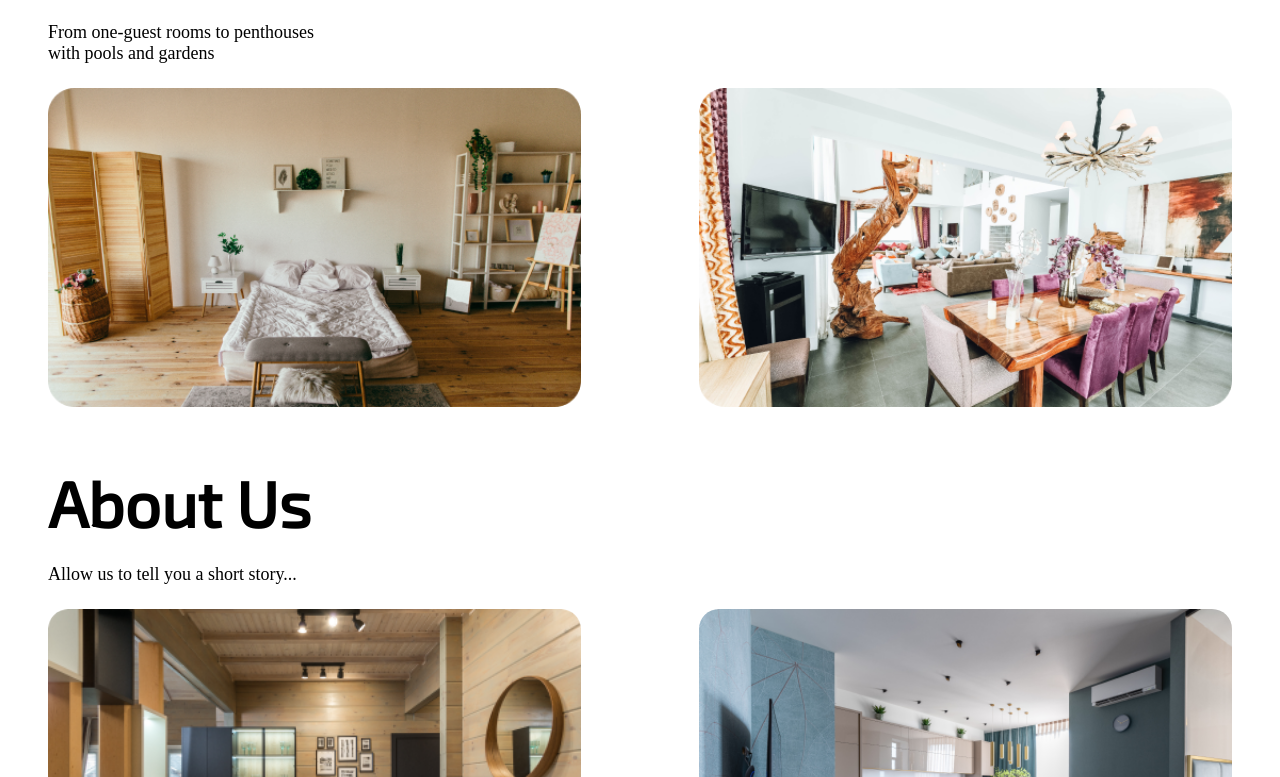
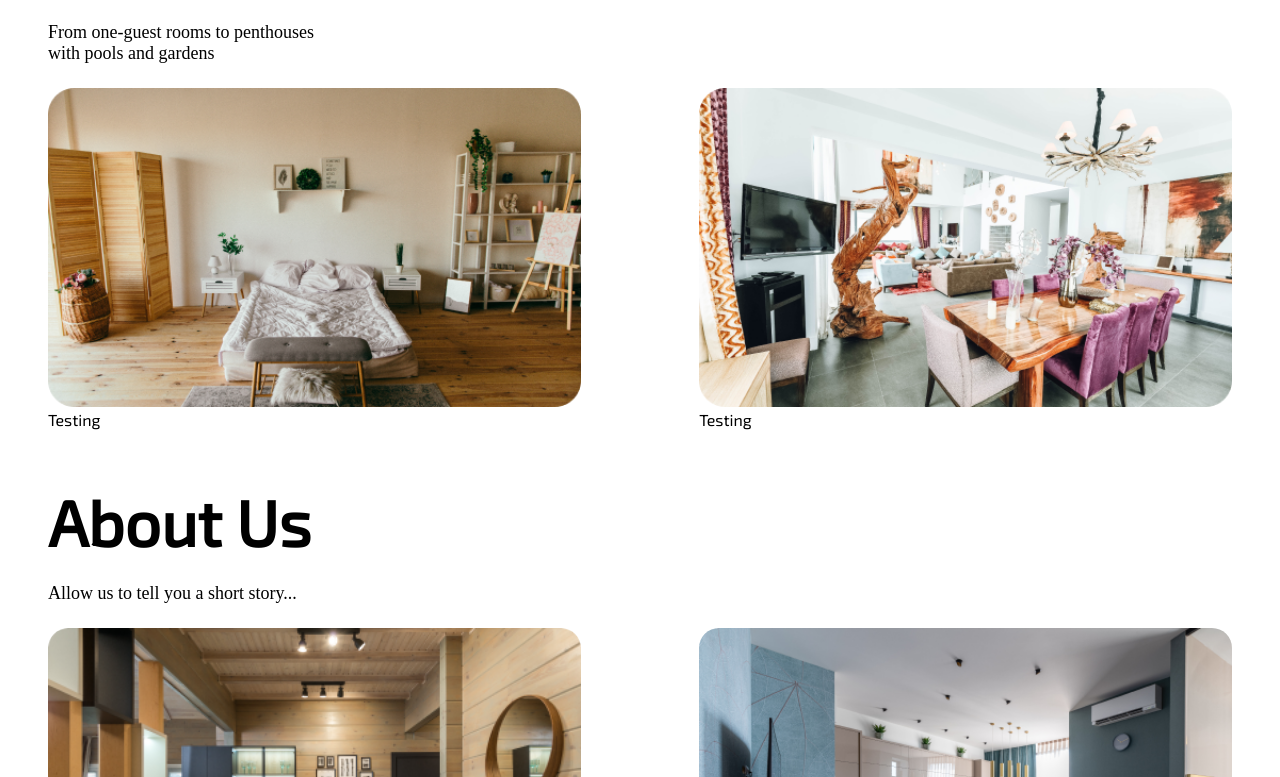
Before and after one commit to kashifnazar/code-20220825-kashifnazar, a React (Create React App) app: page / in a window 1280 px wide. Shown: the part 1078-1855 px from the top of the page. Built offline with nearby package versions, Linux system fonts and the light colour scheme.

Commit message:
Showing extra info

```diff
--- a/src/components/section/index.tsx
+++ b/src/components/section/index.tsx
@@ -15,7 +15,12 @@ const Section = <T extends unknown>({title, description, galleryItems} : Props<T
         </div>
 
         <div className="gallery">
-          {galleryItems.map(i => <div className="gallery-item"><img src={i.image} alt={i.description}/></div>)}
+          {galleryItems.map(i => <div className="gallery-item">
+                    <img src={i.image} alt={i.description}/>
+                      <div className='extra-info'>Testing</div>
+
+
+                    </div>)}
         </div>
 
 
--- a/src/components/section/section.css
+++ b/src/components/section/section.css
@@ -29,3 +29,7 @@ section div.gallery-item img {
   border-radius: 20px;
   width: 100%;
 }
+
+section .extra-info {
+  width: 100%
+}
```
